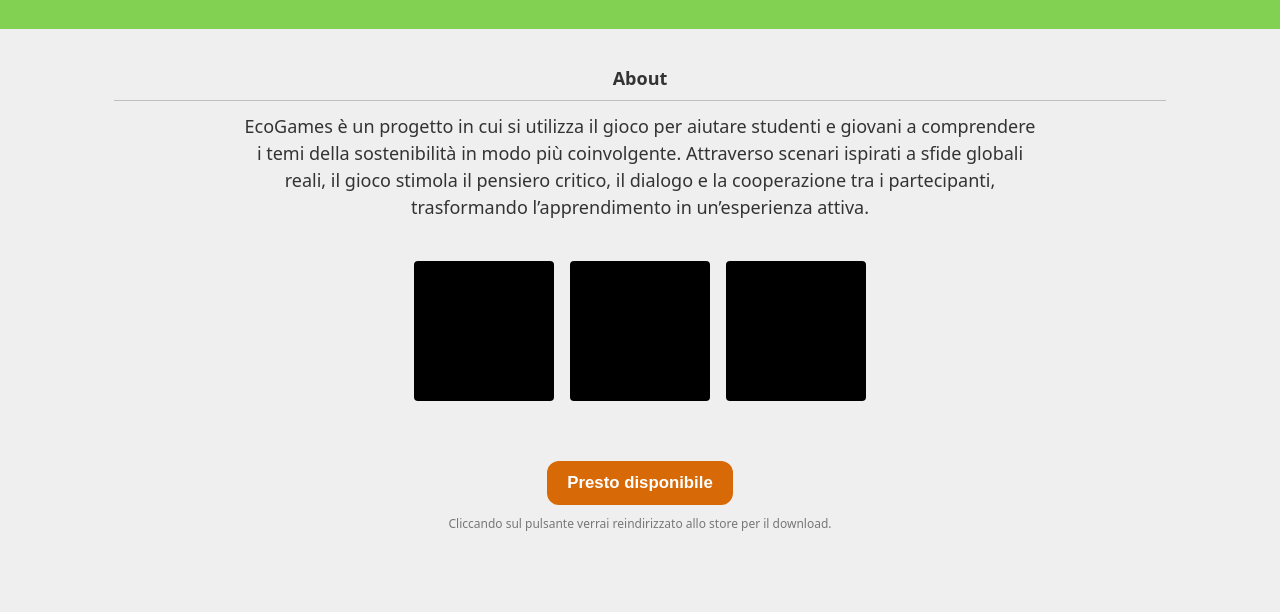
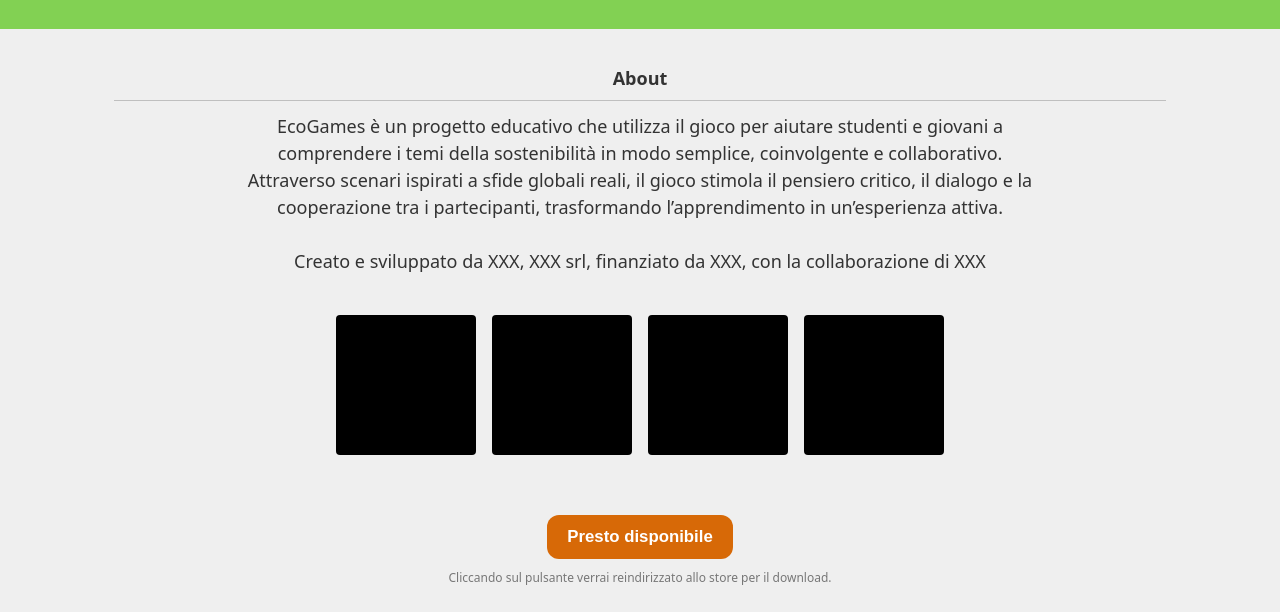
Before and after one commit to projectsWebSites26/giveN-take, a plain HTML site: page index.html in a window 1280 px wide. Shown: the part 2493-3105 px from the top of the page. Drawn offline with Linux system fonts and the light colour scheme.

Commit message:
Update index.html

```diff
--- a/index.html
+++ b/index.html
@@ -990,13 +990,18 @@
       <h4>About</h4>
       <div class="line"></div>
       <p>
-        EcoGames è un progetto in cui si utilizza il gioco per aiutare studenti e giovani a comprendere i temi della sostenibilità in modo più coinvolgente. Attraverso scenari ispirati a sfide globali reali, il gioco stimola il pensiero critico, il dialogo e la cooperazione tra i partecipanti, trasformando l’apprendimento in un’esperienza attiva.
+        EcoGames è un progetto educativo che utilizza il gioco per aiutare studenti e giovani a comprendere i temi della sostenibilità in modo semplice, coinvolgente e collaborativo. Attraverso scenari ispirati a sfide globali reali, il gioco stimola il pensiero critico, il dialogo e la cooperazione tra i partecipanti, trasformando l’apprendimento in un’esperienza attiva.
+      </p>
+	  <br>
+	  <p>
+        Creato e sviluppato da XXX, XXX srl, finanziato da XXX, con la collaborazione di XXX
       </p>
       <div class="triple-wrapper">
         <div class="triple">
           <div class="ph-square"></div>
           <div class="ph-square"></div>
           <div class="ph-square"></div>
+		  <div class="ph-square"></div>
         </div>
       </div>
     </div>
```
